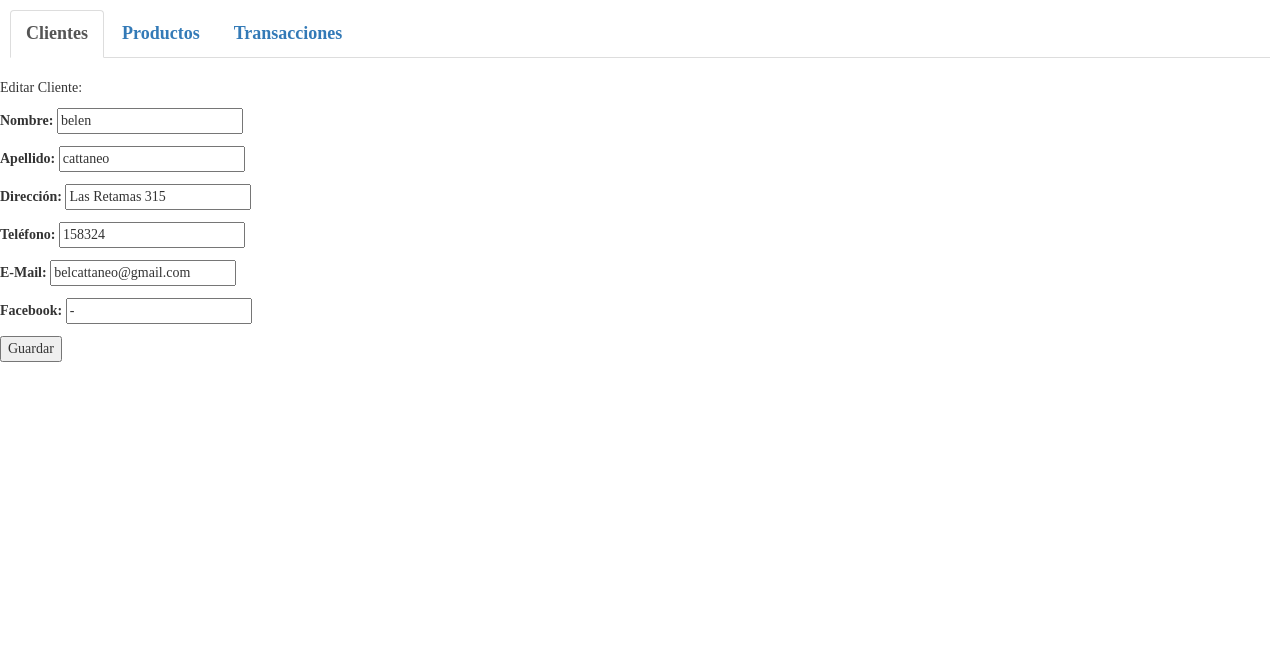
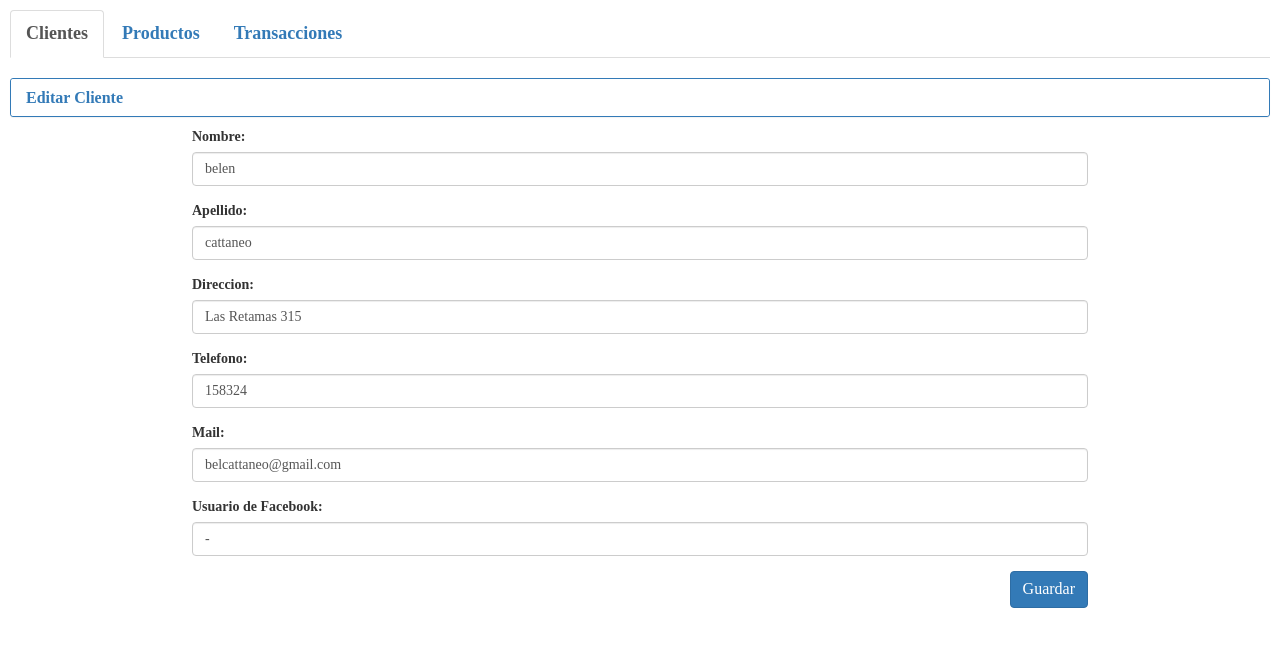
Before and after one commit to BelCattaneo/alf_db, a Django app: page /customers/edit_customer/1/ in a window 1280 px wide. Shown: the top 647 px of the page. Run offline with Django 3.2, Linux system fonts and the light colour scheme; data comes from the database, SQL or seed files in the repository; some libraries are stand-ins or nearby versions.

Commit message:
Edit customer and detail screen style improve.

```diff
--- a/alf_db/static/alf_db/forms.css
+++ b/alf_db/static/alf_db/forms.css
@@ -9,6 +9,11 @@ body {
 }
 
 .centered-form {
+  width: 70%;
+  margin: auto;
+}
+
+.detail {
   width: 70%;
   margin: auto;
 }
@@ -41,3 +46,55 @@ body {
   margin-bottom: 20px;
   font-family: Ubuntu;
 }
+
+.add {
+  margin: 5px;
+  float: right;
+}
+
+.row {
+  margin: 5px;
+}
+
+.col-sm-3 {
+  margin-top: 20px;
+}
+
+.col-sm-9 {
+  margin-top: 30px;
+}
+
+.btn-primary {
+  margin-left: 5px;
+  font-size: 16px;
+}
+
+.customer-detail-field {
+  font-weight: bold;
+}
+
+.list-group-item {
+    padding-top: 6px;
+    padding-right: 12px;
+    padding-bottom: 6px;
+    padding-left: 12px;
+    border-top-color: rgb(204, 204, 204);
+    border-top-style: solid;
+    border-top-width: 1px;
+    border-right-color: rgb(204, 204, 204);
+    border-right-style: solid;
+    border-right-width: 1px;
+    border-bottom-color: rgb(204, 204, 204);
+    border-bottom-style: solid;
+    border-bottom-width: 1px;
+    border-left-color: rgb(204, 204, 204);
+    border-left-style: solid;
+    border-left-width: 1px;
+    border-image-source: initial;
+    border-image-slice: initial;
+    border-image-width: initial;
+    border-image-outset: initial;
+    border-image-repeat: initial;
+    border-radius: 4px;
+    margin-bottom: 15px;
+}
--- a/alf_db/templates/alf_db/add_customer.html
+++ b/alf_db/templates/alf_db/add_customer.html
@@ -1,7 +1,8 @@
 {% extends "alf_db/base.html" %}
 
+{% load widget_tweaks %}
+
 {% block content %}
-{% load widget_tweaks %}
 
 <div class="panel panel-primary">
     <div class="panel-heading">
--- a/alf_db/templates/alf_db/customers.html
+++ b/alf_db/templates/alf_db/customers.html
@@ -5,7 +5,7 @@
 
 {% block content %}
 
-<div style="float: right;">
+<div class="add">
   <a href="{% url 'alf_db:add_customer' %}">
     <button type="button" class="btn btn-primary">Agregar Cliente</button>
   </a>
--- a/alf_db/templates/alf_db/edit_customer.html
+++ b/alf_db/templates/alf_db/edit_customer.html
@@ -1,14 +1,79 @@
 {% extends "alf_db/base.html" %}
+
+{% load widget_tweaks %}
 
 {% block content %}
 
-<p>Editar Cliente:</p>
+<div class="panel panel-primary">
+    <div class="panel-heading">
+        <h3 class="panel-title">Editar Cliente</h3>
+    </div>
+</div>
 
-<form action="{% url 'alf_db:edit_customer' customer.id %}" method='post'>
+<form class="centered-form" action="{% url 'alf_db:edit_customer' customer.id %}" method='post'>
   {% csrf_token %}
-  {{ form.as_p }}
+  {{ form.non_field_errors }}
+  <div class="form-group">
+    <label for="{{ form.first_name.id_for_label }}">Nombre:</label>
+    {% render_field form.first_name class+="form-control" required="false" %}
+    <div>
+      {% for error in form.first_name.errors %}
+        <p class="form-error">{{ error | escape }}</p>
+      {% endfor %}
+    </div>
+  </div>
 
-  <button type="submit">Guardar</button>
+  <div class="form-group">
+    <label for="{{ form.last_name.id_for_label }}">Apellido:</label>
+    {% render_field form.last_name class+="form-control" %}
+    <div>
+      {% for error in form.last_name.errors %}
+        <p class="form-error">{{ error | escape }}</p>
+      {% endfor %}
+    </div>
+  </div>
+
+  <div class="form-group">
+    <label for="{{ form.address.id_for_label }}">Direccion:</label>
+    {% render_field form.address class+="form-control" %}
+    <div>
+      {% for error in form.address.errors %}
+        <p class="form-error">{{ error | escape }}</p>
+      {% endfor %}
+    </div>
+  </div>
+
+  <div class="form-group">
+    <label for="{{ form.phone.id_for_label }}">Telefono:</label>
+    {% render_field form.phone class+="form-control" %}
+    <div>
+      {% for error in form.phone.errors %}
+        <p class="form-error">{{ error | escape }}</p>
+      {% endfor %}
+    </div>
+  </div>
+
+  <div class="form-group {%if form.email.errors %} has-error {% endif %} ">
+    <label for="{{ form.email.id_for_label }}">Mail:</label>
+    {% render_field form.email class+="form-control" %}
+    <div>
+    {% for error in form.email.errors %}
+      <p class="form-error">{{ error | escape }}</p>
+    {% endfor %}
+    </div>
+  </div>
+
+  <div class="form-group">
+    <label for="{{ form.facebook_username.id_for_label }}">Usuario de Facebook:</label>
+    {% render_field form.facebook_username class+="form-control" %}
+    <div>
+    {% for error in form.facebook_username.errors %}
+      <p class="form-error">{{ error | escape }}</p>
+    {% endfor %}
+    </div>
+  </div>
+
+  <button class="btn btn-primary" name="submit" style="float: right;">Guardar</button>
 </form>
 
 {% endblock content %}
```
Also changed, not shown: alf_db/templates/alf_db/customer_detail.html (+12 -7 lines).
